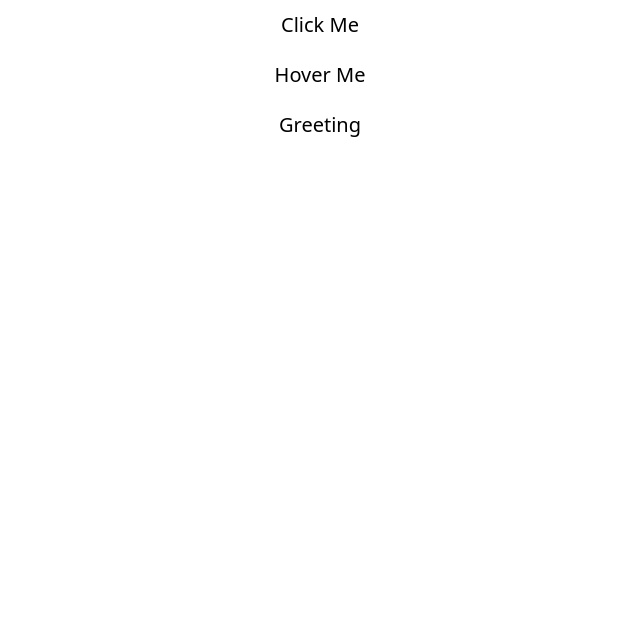
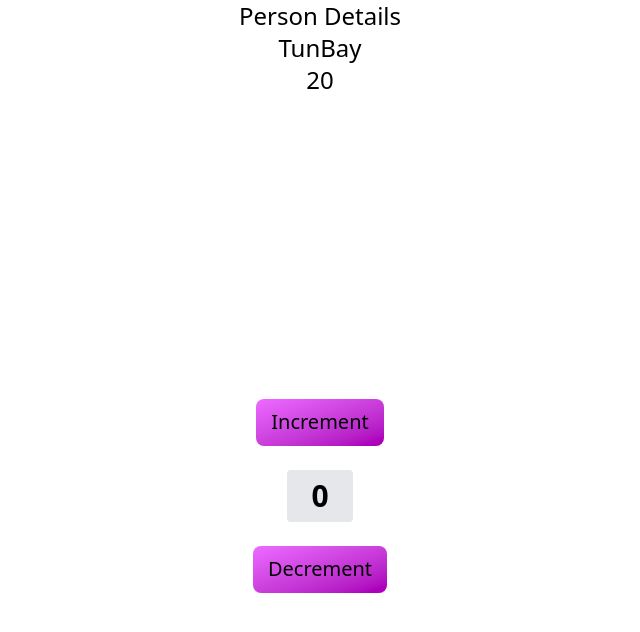
Before and after one commit to FarazAyaz/React-Crash-Course, a React (Vite) app: page / in a window 1280 px wide. Shown: the top 632 px of the page, without its empty margins (320-960 px from the left). Built offline with nearby package versions, Linux system fonts and the light colour scheme.

Commit message:
statehooks

```diff
--- a/src/App.jsx
+++ b/src/App.jsx
@@ -1,25 +1,25 @@
-import React from 'react'
-import AnimeSeries from './components/AnimeSeries';
+import React from "react";
+import AnimeSeries from "./components/AnimeSeries";
 // import Profile from './components/Profile';
-import EventHandling from './components/EventHandling'
-import EventProps from './components/EventProps';
+import EventHandling from "./components/EventHandling";
+import EventProps from "./components/EventProps";
+import NewFile from "./components/NewFile";
+import Usestate from "./components/Usestate";
 const App = () => {
   // <AnimeSeries/>
   // <EventHandling/>
-  <EventProps/>
+  <EventProps />;
   return (
     <div>
       {/* <h1>Netflix Top Best Series</h1> */}
       {/* <AnimeSeries/> */}
       {/* <Profile/> */}
       {/* <EventHandling/> */}
-      <EventProps/>
+      {/* <EventProps/> */}
+      <NewFile />
+     <Usestate/>
+    </div>
+  );
+};
 
-
-    </div>
-  )
-}
-
-
-
-export default App
+export default App;
--- /dev/null
+++ b/src/components/NewFile.jsx
@@ -0,0 +1,22 @@
+import React from "react";
+import Props from "./Props";
+
+const NewFile = () => {
+  const handleclickuser = ()=> {
+    return alert("HEllo TiperMon");
+  }
+  const handleClick = () => {
+    return alert("Hello TitoMon");
+  };
+  return (
+    <Props
+      heading={"Person Details"}
+      name={"TunBay"}
+      age={20}
+      functions={handleClick}
+      functionss={handleclickuser}
+    />
+  );
+};
+
+export default NewFile;
--- /dev/null
+++ b/src/components/Props.jsx
@@ -0,0 +1,13 @@
+import React from "react";
+
+const Props = ({ heading, name, age, functions, functionss }) => {
+  return (
+    <div className="flex flex-col items-center justify-center text-2xl">
+      <h1 onMouseEnter={functionss}>{heading}</h1>
+      <h2 onClick={functions}>{name}</h2>
+      <h3>{age}</h3>
+    </div>
+  );
+};
+
+export default Props;
--- /dev/null
+++ b/src/components/USESTATE.jsx
@@ -0,0 +1,68 @@
+import React, { useState } from "react";
+
+const Usestate = () => {
+  const [Count, setCount] = useState(0);
+  const [showModal, setShowModal] = useState(false);
+  const [showPage, setShowPage] = useState(false);
+
+  const Increment = () => {
+    if (Count >= 5) {
+      alert("Mr Tipermon You can't Go Above 5");
+      setShowPage(true);
+      return;
+    }
+    setCount(Count + 1);
+  };
+
+  const Decrement = () => {
+    if (Count <= 0) {
+      setShowModal(true);
+    }
+    setCount(Count - 1);
+  };
+
+  // Full-screen Tipermon Page
+  if (showPage) {
+    return (
+      <div
+        className="fixed inset-0 flex items-center justify-center bg-black text-white text-5xl font-bold cursor-pointer"
+        onClick={() => setShowPage(false)}
+      >
+        You Are Tipermon
+      </div>
+    );
+  }
+
+  return (
+    <div className="flex flex-col gap-6 items-center justify-center min-h-screen">
+      <button
+        onClick={Increment}
+        className="bg-gradient-to-br from-fuchsia-400 to-fuchsia-700 px-6 py-2 rounded-lg text-2xl text-white max-w-fit"
+      >
+        Increment
+      </button>
+
+      <h1 className="px-6 py-2 bg-gray-200 rounded text-3xl font-semibold">{Count}</h1>
+
+      <button
+        onClick={Decrement}
+        className="bg-gradient-to-br from-fuchsia-400 to-fuchsia-700 px-6 py-2 rounded-lg text-2xl text-white max-w-fit"
+      >
+        Decrement
+      </button>
+
+      {showModal && (
+        <div
+          className="fixed inset-0 bg-black/30 backdrop-blur-2xl flex items-center justify-center"
+          onClick={() => setShowModal(false)}
+        >
+          <div className="bg-white rounded-lg shadow-xl p-16 text-2xl font-bold text-center">
+            YOU ARE A TITOMON
+          </div>
+        </div>
+      )}
+    </div>
+  );
+};
+
+export default Usestate;
```
Also changed, not shown: src/components/EventProps.jsx (+3 -4 lines).
